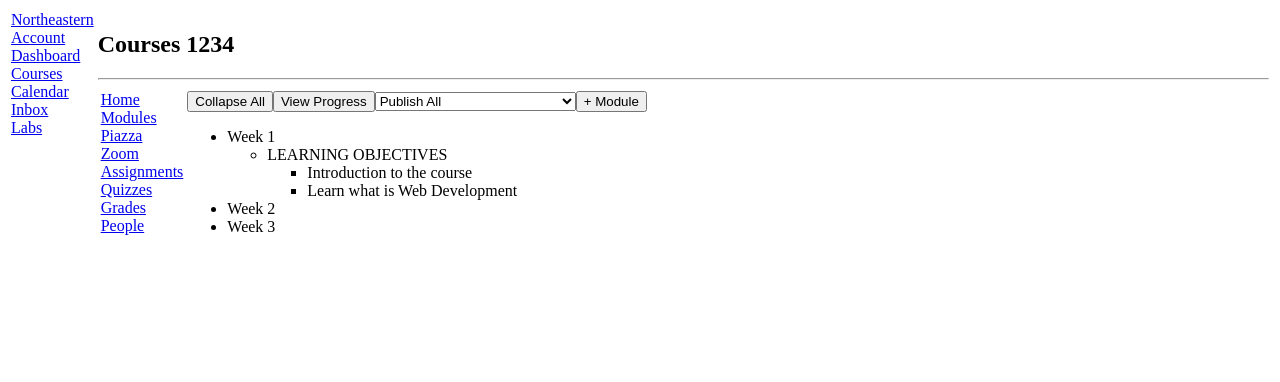
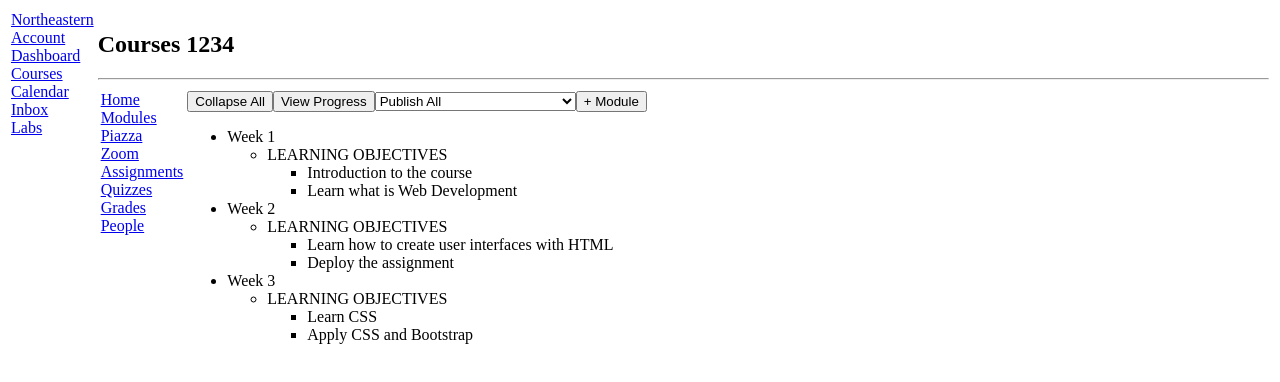
Before and after one commit to yu-agnes/kambaz-next-js, a Next.js app: page /Courses/1234/Modules in a window 1280 px wide. Shown: the top 382 px of the page. Built offline with nearby package versions, Linux system fonts and the light colour scheme.

Commit message:
Latest update

```diff
--- a/app/(Kambaz)/Courses/[cid]/Modules/page.tsx
+++ b/app/(Kambaz)/Courses/[cid]/Modules/page.tsx
@@ -4,7 +4,6 @@ export default function Modules() {
       <div>
         <button>Collapse All</button>
         <button>View Progress</button>
-
 
         <select>
           <option>Publish All</option>
@@ -30,9 +29,27 @@ export default function Modules() {
         </li>
         <li className="wd-module">
           <div className="wd-title">Week 2</div>
+          <ul className="wd-lessons">
+            <li className="wd-lesson">
+              <span className="wd-title">LEARNING OBJECTIVES</span>
+              <ul className="wd-content">
+                <li className="wd-content-item">Learn how to create user interfaces with HTML</li>
+                <li className="wd-content-item">Deploy the assignment</li>
+              </ul>
+            </li>
+          </ul>
         </li>
         <li className="wd-module">
           <div className="wd-title">Week 3</div>
+          <ul className="wd-lessons">
+            <li className="wd-lesson">
+              <span className="wd-title">LEARNING OBJECTIVES</span>
+              <ul className="wd-content">
+                <li className="wd-content-item">Learn CSS</li>
+                <li className="wd-content-item">Apply CSS and Bootstrap</li>
+              </ul>
+            </li>
+          </ul>
         </li>
       </ul>
     </div>
```
